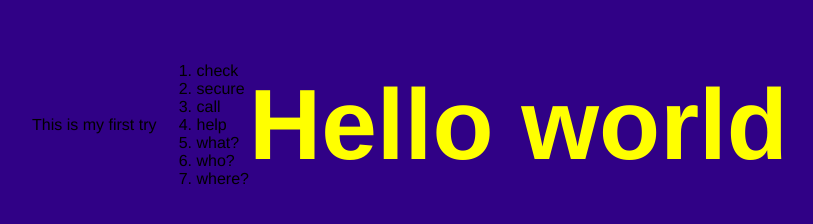
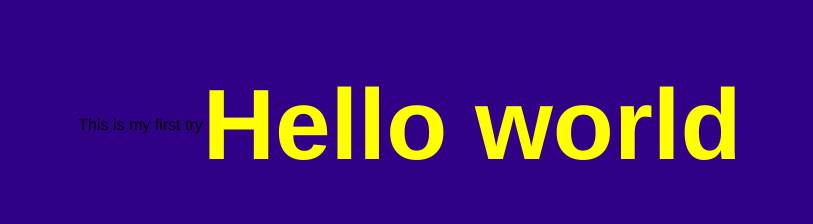
Before and after one commit to MrMusito/project, a plain HTML site: page index.html in a window 1280 px wide. Shown: the whole page, without its empty margins (230-1043 px from the left). Drawn offline with Linux system fonts and the light colour scheme.

Commit message:
Revert "New list"

```diff
--- a/index.html
+++ b/index.html
@@ -25,17 +25,6 @@
     <p>
         This is my first try
     </p>
-    <div>
-        <ol>
-            <li>check</li>
-            <li>secure</li>
-            <li>call</li>
-            <li>help</li>
-            <li>what?</li>
-            <li>who?</li>
-            <li>where?</li>
-        </ol>
-    </div>
 </head>
 <body>
     <h1>Hello world</h1>
```
